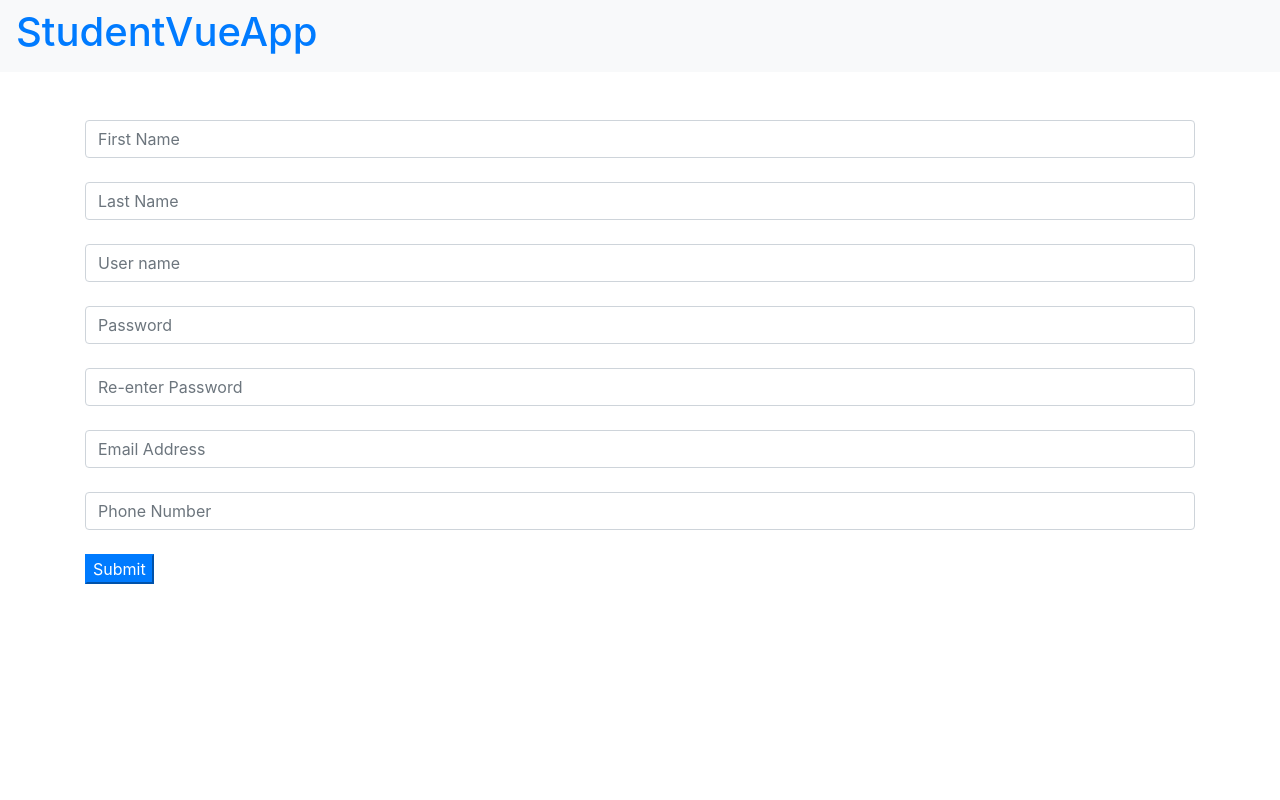
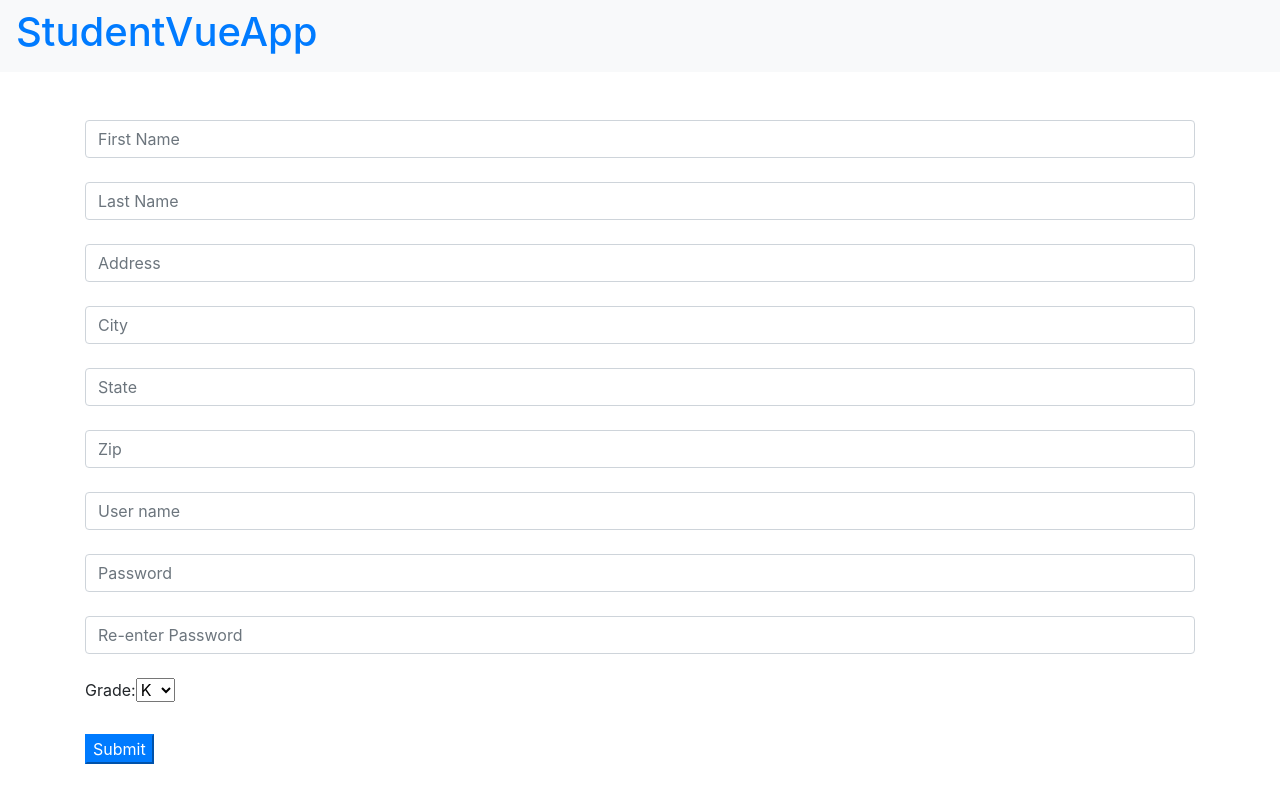
Before and after one commit to Quad22-Technologies/StudentVueApp, an Angular app: page /registration in a window 1280 px wide. Built offline with nearby package versions, Linux system fonts and the light colour scheme.

Commit message:
updated html format + new textfills

```diff
--- a/src/app/registration/registration.component.html
+++ b/src/app/registration/registration.component.html
@@ -1,5 +1,5 @@
 
-<form form-fillable>
+<form formGroup="">
     <div class="container">
         <div class="row justify-content-center">
             <div class="col">
@@ -7,16 +7,37 @@
                 <br>
                 <input class="form-control mr-sm-2" type="search" placeholder="Last Name" aria-label="Search" id="searchbar">
                 <br>
+                <input class="form-control mr-sm-2" type="search" placeholder="Address" aria-label="Search" id="searchbar">
+                <br>
+                <input class="form-control mr-sm-2" type="search" placeholder="City" aria-label="Search" id="searchbar">
+                <br>
+                <input class="form-control mr-sm-2" type="search" placeholder="State" aria-label="Search" id="searchbar">
+                <br>
+                <input class="form-control mr-sm-2" type="search" placeholder="Zip" aria-label="Search" id="searchbar">
+                <br>
                 <input class="form-control mr-sm-2" type="search" placeholder="User name" aria-label="Search" id="searchbar">
                 <br>
                 <input class="form-control mr-sm-2" type="search" placeholder="Password" aria-label="Search" id="searchbar" minlength="8">
                 <br>
                 <input class="form-control mr-sm-2" type="search" placeholder="Re-enter Password" aria-label="Search" id="searchbar" minlength="8">
                 <br>
-                <input class="form-control mr-sm-2" type="search" placeholder="Email Address" aria-label="Search" id="searchbar">
-                <br>
-                <input class="form-control mr-sm-2" type="search" placeholder="Phone Number" aria-label="Search" id="searchbar">
-                <br>
+                <label for="userGrade">Grade: </label>
+                <select ng-model="userGrade">
+                    <option value="userGrade">K</option>
+                    <option value="userGrade">1</option>
+                    <option value="userGrade">2</option>
+                    <option value="userGrade">3</option>
+                    <option value="userGrade">4</option>
+                    <option value="userGrade">5</option>
+                    <option value="userGrade">6</option>
+                    <option value="userGrade">7</option>
+                    <option value="userGrade">8</option>
+                    <option value="userGrade">9</option>
+                    <option value="userGrade">10</option>
+                    <option value="userGrade">11</option>
+                    <option value="userGrade">12</option>
+                </select>
+                <br><br>
                 <button type="submit" class="btn-primary">Submit</button>
             </div>
         </div>
```
